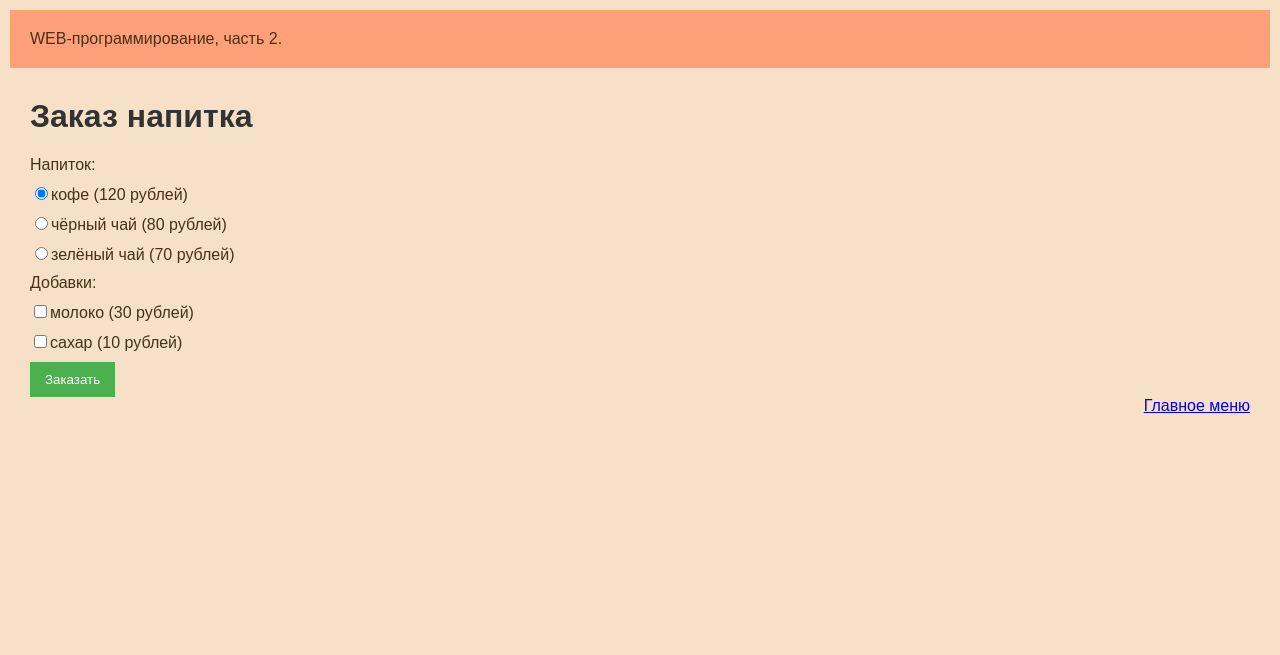
After one commit to kisses-noo/webprogramming-labs-2, a Flask app: page /lab3/order in a window 1280 px wide. The commit adds this page. Shown: the top 655 px of the page. Run offline with Flask 3, Linux system fonts and the light colour scheme.

Commit message:
Заказ напитка

```diff
--- a/lab3.py
+++ b/lab3.py
@@ -35,3 +35,30 @@ def form1():
         errors['age'] = 'Заполните поле!'
     sex = request.args.get('sex')
     return render_template('lab3/form1.html', user=user, age=age, sex=sex, errors=errors)
+
+@lab3.route('/lab3/order')
+def order():
+    return render_template('/lab3/order.html')
+
+@lab3.route('/lab3/pay')
+def pay():
+    price=0
+    drink = request.args.get('drink')
+    # Пусть кофе стоит 120 рублей, чёрный чай - 80 рублей, зелёный - 70 рублей.
+    if drink == 'cofee':
+        price = 120
+    elif drink == 'black-tea':
+        price = 80
+    else:
+        price = 70
+    # Добавка молока удорожает напиток на 30 рублей, а сахара - на 10.
+    if request.args.get('milk') == 'on':
+        price += 30
+    if request.args.get('sugar') == 'on':
+        price += 10
+    return render_template('/lab3/pay.html', price=price)
+
+@lab3.route('/lab3/success')
+def success():
+    price = request.args.get('price', type=int)
+    return render_template('/lab3/success.html', price=price)
--- a/static/main.css
+++ b/static/main.css
@@ -27,3 +27,29 @@ header {
 main {
     margin: 10px 20px 56px;
 }
+
+
+h1 {
+    color: #333;
+}
+
+form {
+    margin-top: 20px;
+}
+
+label {
+    display: block;
+    margin: 10px 0;
+}
+
+button {
+    background-color: #4CAF50;
+    color: white;
+    padding: 10px 15px;
+    border: none;
+    cursor: pointer;
+}
+
+button:hover {
+    background-color: #45a049;
+}
--- a/templates/lab3/lab3.html
+++ b/templates/lab3/lab3.html
@@ -18,5 +18,8 @@
         <li>
             <a href="/lab3/form1">Форма</a>
         </li>
+        <li>
+            <a href="/lab3/order">Заказ напитка</a>
+        </li>
     </ol>
 {% endblock %}
--- /dev/null
+++ b/templates/lab3/order.html
@@ -0,0 +1,29 @@
+{% extends "base.html" %}
+
+{% block lab %}Лабораторная работа 3{% endblock %}
+
+{% block main %}
+    <h1>Заказ напитка</h1>
+    <form action="/lab3/pay">
+        <div>Напиток: </div>
+        <label>
+            <input type="radio" value="cofee" name="drink" checked>кофе (120 рублей)
+        </label>
+        <label>
+            <input type="radio" value="black-tea" name="drink">чёрный чай (80 рублей)
+        </label>
+        <label>
+            <input type="radio" value="green-tea" name="drink">зелёный чай (70 рублей)
+        </label>
+        <div>Добавки:</div>
+        <label>
+            <input type="checkbox" name="milk">молоко (30 рублей)
+        </label>
+        <label>
+            <input type="checkbox" name="sugar">сахар (10 рублей)
+        </label>
+        <div>
+            <button type="submit">Заказать</button>
+        </div>
+    </form>
+{% endblock %}
```
Also changed, not shown: templates/lab3/pay.html (added, +28 -0 lines), templates/lab3/success.html (added, +11 -0 lines).
